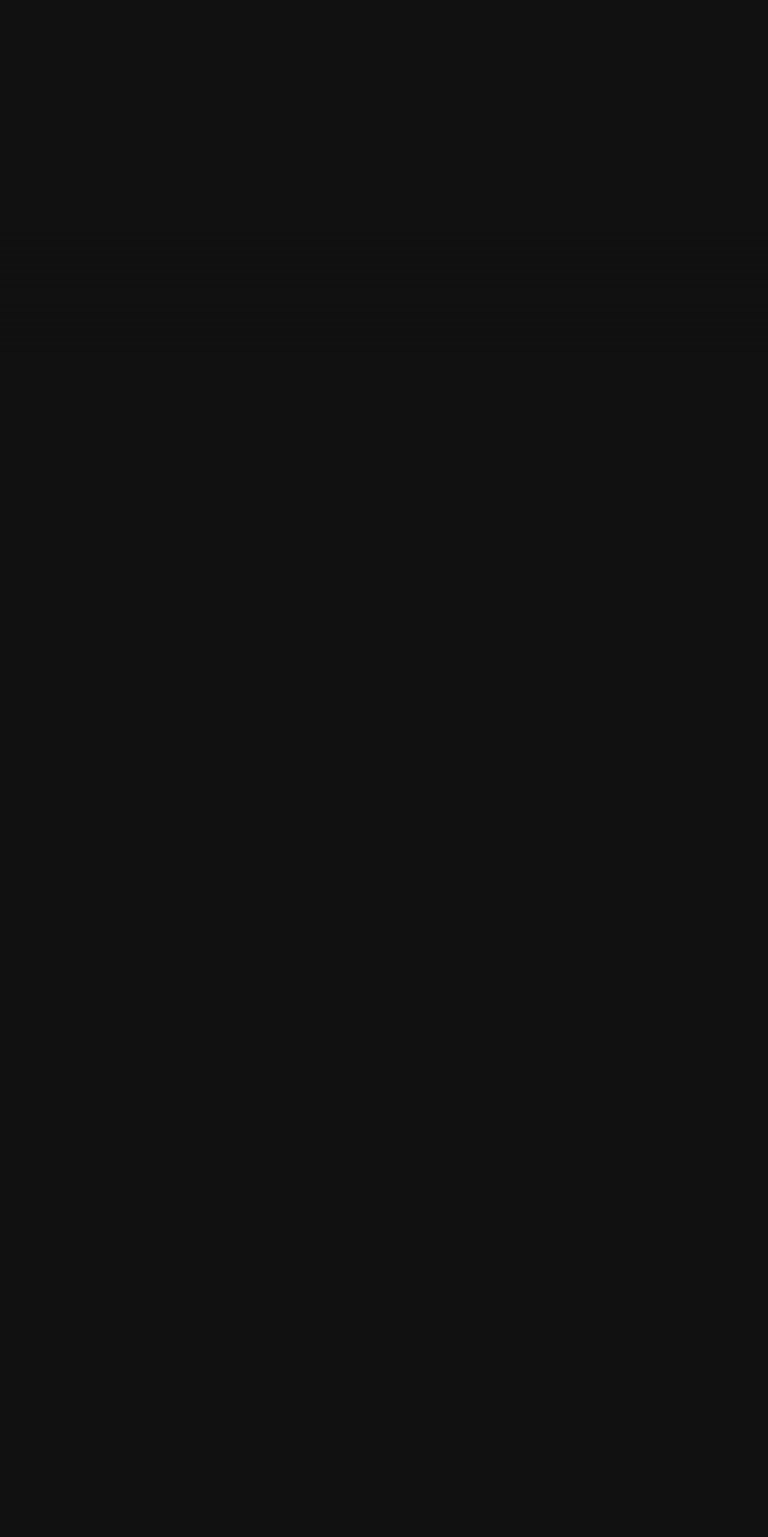
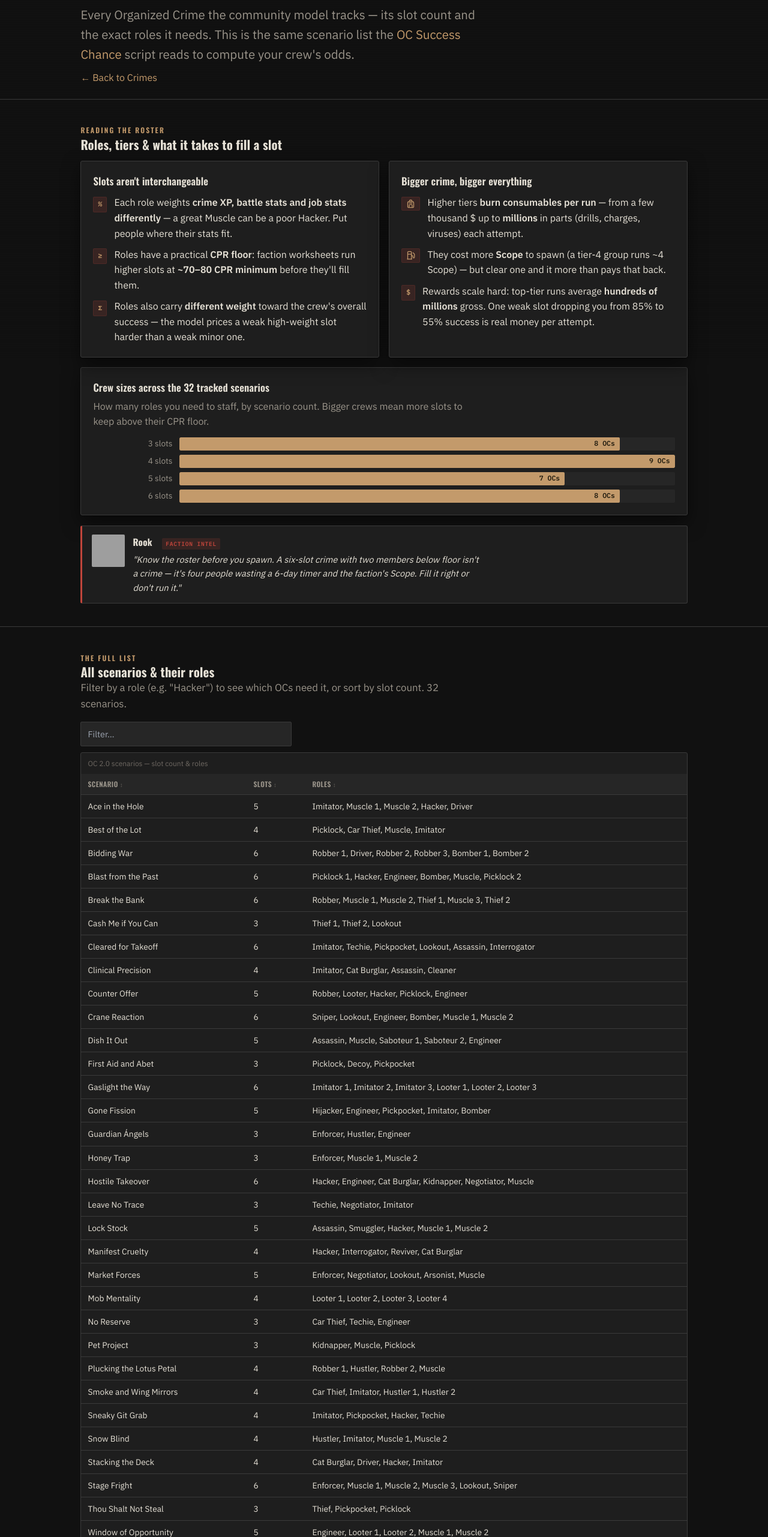
Before and after one commit to TORN-OWASP-Faction/Faction-Training-Playbook, a SvelteKit app: page /crimes/oc-scenarios in a window 1280 px wide. Before the commit this address had no page. Shown: the part 204-2766 px from the top of the page at 60% size. Before the commit the page ends 800 px from the top, so only its background shows below. Built offline with nearby package versions, Linux system fonts and the light colour scheme; grey boxes are pictures that could not be loaded.

Commit message:
Add OC scenarios reference page (32 crimes, slots & roles from TornProbability data); link from nav and crimes OC section

```diff
--- a/src/lib/Nav.svelte
+++ b/src/lib/Nav.svelte
@@ -13,6 +13,7 @@
   const crimes = [
     ['Overview', `${base}/crimes/`], ['How crimes work', `${base}/crimes/#how`],
     ['Build your nerve', `${base}/crimes/#nerve`], ['OC & faction', `${base}/crimes/#oc`],
+    ['OC scenarios', `${base}/crimes/oc-scenarios/`],
     ['— Data tables —', ''],
     ['Burglary', `${base}/crimes/burglary/`], ['Shoplifting', `${base}/crimes/shoplifting/`],
     ['Cracking', `${base}/crimes/cracking/`], ['Forgery', `${base}/crimes/forgery/`]
--- /dev/null
+++ b/src/lib/data/oc-scenarios.json
@@ -0,0 +1,169 @@
+{
+ "columns": [
+  "Scenario",
+  "Slots",
+  "Roles"
+ ],
+ "rows": [
+  [
+   "Ace in the Hole",
+   5,
+   "Imitator, Muscle 1, Muscle 2, Hacker, Driver"
+  ],
+  [
+   "Best of the Lot",
+   4,
+   "Picklock, Car Thief, Muscle, Imitator"
+  ],
+  [
+   "Bidding War",
+   6,
+   "Robber 1, Driver, Robber 2, Robber 3, Bomber 1, Bomber 2"
+  ],
+  [
+   "Blast from the Past",
+   6,
+   "Picklock 1, Hacker, Engineer, Bomber, Muscle, Picklock 2"
+  ],
+  [
+   "Break the Bank",
+   6,
+   "Robber, Muscle 1, Muscle 2, Thief 1, Muscle 3, Thief 2"
+  ],
+  [
+   "Cash Me if You Can",
+   3,
+   "Thief 1, Thief 2, Lookout"
+  ],
+  [
+   "Cleared for Takeoff",
+   6,
+   "Imitator, Techie, Pickpocket, Lookout, Assassin, Interrogator"
+  ],
+  [
+   "Clinical Precision",
+   4,
+   "Imitator, Cat Burglar, Assassin, Cleaner"
+  ],
+  [
+   "Counter Offer",
+   5,
+   "Robber, Looter, Hacker, Picklock, Engineer"
+  ],
+  [
+   "Crane Reaction",
+   6,
+   "Sniper, Lookout, Engineer, Bomber, Muscle 1, Muscle 2"
+  ],
+  [
+   "Dish It Out",
+   5,
+   "Assassin, Muscle, Saboteur 1, Saboteur 2, Engineer"
+  ],
+  [
+   "First Aid and Abet",
+   3,
+   "Picklock, Decoy, Pickpocket"
+  ],
+  [
+   "Gaslight the Way",
+   6,
+   "Imitator 1, Imitator 2, Imitator 3, Looter 1, Looter 2, Looter 3"
+  ],
+  [
+   "Gone Fission",
+   5,
+   "Hijacker, Engineer, Pickpocket, Imitator, Bomber"
+  ],
+  [
+   "Guardian Ángels",
+   3,
+   "Enforcer, Hustler, Engineer"
+  ],
+  [
+   "Honey Trap",
+   3,
+   "Enforcer, Muscle 1, Muscle 2"
+  ],
+  [
+   "Hostile Takeover",
+   6,
+   "Hacker, Engineer, Cat Burglar, Kidnapper, Negotiator, Muscle"
+  ],
+  [
+   "Leave No Trace",
+   3,
+   "Techie, Negotiator, Imitator"
+  ],
+  [
+   "Lock Stock",
+   5,
+   "Assassin, Smuggler, Hacker, Muscle 1, Muscle 2"
+  ],
+  [
+   "Manifest Cruelty",
+   4,
+   "Hacker, Interrogator, Reviver, Cat Burglar"
+  ],
+  [
+   "Market Forces",
+   5,
+   "Enforcer, Negotiator, Lookout, Arsonist, Muscle"
+  ],
+  [
+   "Mob Mentality",
+   4,
+   "Looter 1, Looter 2, Looter 3, Looter 4"
+  ],
+  [
+   "No Reserve",
+   3,
+   "Car Thief, Techie, Engineer"
+  ],
+  [
+   "Pet Project",
+   3,
+   "Kidnapper, Muscle, Picklock"
+  ],
+  [
+   "Plucking the Lotus Petal",
+   4,
+   "Robber 1, Hustler, Robber 2, Muscle"
+  ],
+  [
+   "Smoke and Wing Mirrors",
+   4,
+   "Car Thief, Imitator, Hustler 1, Hustler 2"
+  ],
+  [
+   "Sneaky Git Grab",
+   4,
+   "Imitator, Pickpocket, Hacker, Techie"
+  ],
+  [
+   "Snow Blind",
+   4,
+   "Hustler, Imitator, Muscle 1, Muscle 2"
+  ],
+  [
+   "Stacking the Deck",
+   4,
+   "Cat Burglar, Driver, Hacker, Imitator"
+  ],
+  [
+   "Stage Fright",
+   6,
+   "Enforcer, Muscle 1, Muscle 2, Muscle 3, Lookout, Sniper"
+  ],
+  [
+   "Thou Shalt Not Steal",
+   3,
+   "Thief, Pickpocket, Picklock"
+  ],
+  [
+   "Window of Opportunity",
+   5,
+   "Engineer, Looter 1, Looter 2, Muscle 1, Muscle 2"
+  ]
+ ]
+}
--- a/src/routes/crimes/+page.svelte
+++ b/src/routes/crimes/+page.svelte
@@ -227,7 +227,7 @@
       <div><div><span class="nm">Rook</span><span class="tag">Faction Intel</span></div>
         <p class="line">"Don't eyeball it. Run the <b>OC Success Chance</b> script on the crimes page — it takes every slot's number and shows you the crew's real odds, so we only spend Scope on crimes we'll actually clear."</p></div>
     </div>
-    <p class="note" style="margin-top:.9rem">Want the exact team number? The <a href="{base}/scripts/">OC Success Chance</a> userscript overlays it on every OC. Mechanics from the community Crimes 2.0 guides and the <a href="https://wiki.torn.com/wiki/Organized_Crime_2.0" target="_blank" rel="noopener">Torn wiki</a>; the checkpoint model is community-observed, so treat the chain as intuition, not an exact formula.</p>
+    <p class="note" style="margin-top:.9rem">Want the exact team number? The <a href="{base}/scripts/">OC Success Chance</a> userscript overlays it on every OC. See the <a href="{base}/crimes/oc-scenarios/">full OC scenario roster</a> for every crime's slots and roles. Mechanics from the community Crimes 2.0 guides and the <a href="https://wiki.torn.com/wiki/Organized_Crime_2.0" target="_blank" rel="noopener">Torn wiki</a>; the checkpoint model is community-observed, so treat the chain as intuition, not an exact formula.</p>
   </div>
 </div></section>
 
--- /dev/null
+++ b/src/routes/crimes/oc-scenarios/+page.svelte
@@ -0,0 +1,77 @@
+<script>
+  import { base } from '$app/paths';
+  import DataTable from '$lib/DataTable.svelte';
+  import Character from '$lib/Character.svelte';
+  import Icon from '$lib/Icon.svelte';
+  import data from '$lib/data/oc-scenarios.json';
+
+  // slot-count distribution across the 32 modelled scenarios
+  const dist = [3, 4, 5, 6].map((n) => ({
+    slots: n,
+    count: data.rows.filter((r) => r[1] === n).length
+  }));
+  const distMax = Math.max(...dist.map((d) => d.count));
+</script>
+
+<header class="hero"><div class="wrap">
+  <span class="eyebrow">Crimes 2.0 · data</span>
+  <h1>OC <em>scenarios</em></h1>
+  <p class="lede">Every Organized Crime the community model tracks — its slot count and the exact roles it needs. This is the same scenario list the <a href="{base}/scripts/">OC Success Chance</a> script reads to compute your crew's odds.</p>
+  <p style="margin-top:.6rem"><a href="{base}/crimes/#oc">← Back to Crimes</a></p>
+</div></header>
+
+<!-- HOW TO READ IT -->
+<section><div class="wrap">
+  <span class="eyebrow">Reading the roster</span>
+  <h2>Roles, tiers &amp; what it takes to fill a slot</h2>
+  <div class="grid2" style="margin-top:1rem">
+    <div class="card">
+      <h3>Slots aren't interchangeable</h3>
+      <ul class="rules" style="margin-top:.6rem">
+        <li><span class="k">%</span><div>Each role weights <b>crime XP, battle stats and job stats differently</b> — a great Muscle can be a poor Hacker. Put people where their stats fit.</div></li>
+        <li><span class="k">≥</span><div>Roles have a practical <b>CPR floor</b>: faction worksheets run higher slots at <b>~70–80 CPR minimum</b> before they'll fill them.</div></li>
+        <li><span class="k">Σ</span><div>Roles also carry <b>different weight</b> toward the crew's overall success — the model prices a weak high-weight slot harder than a weak minor one.</div></li>
+      </ul>
+    </div>
+    <div class="card">
+      <h3>Bigger crime, bigger everything</h3>
+      <ul class="rules" style="margin-top:.6rem">
+        <li><span class="k"><Icon name="backpack"/></span><div>Higher tiers <b>burn consumables per run</b> — from a few thousand $ up to <b>millions</b> in parts (drills, charges, viruses) each attempt.</div></li>
+        <li><span class="k"><Icon name="fuel"/></span><div>They cost more <b>Scope</b> to spawn (a tier-4 group runs ~4 Scope) — but clear one and it more than pays that back.</div></li>
+        <li><span class="k">$</span><div>Rewards scale hard: top-tier runs average <b>hundreds of millions</b> gross. One weak slot dropping you from 85% to 55% success is real money per attempt.</div></li>
+      </ul>
+    </div>
+  </div>
+
+  <div class="card" style="margin-top:1rem">
+    <h3>Crew sizes across the {data.rows.length} tracked scenarios</h3>
+    <p style="margin:.3em 0 .8rem;color:var(--muted)">How many roles you need to staff, by scenario count. Bigger crews mean more slots to keep above their CPR floor.</p>
+    <div class="bars">
+      {#each dist as d}
+        <div class="bar-row">
+          <div class="lbl">{d.slots} slots</div>
+          <div class="track"><div class="fill" style="width:{(d.count / distMax) * 100}%"><span class="v">{d.count} OCs</span></div></div>
+        </div>
+      {/each}
+    </div>
+  </div>
+
+  <Character variant="militia" name="Rook" tag="Faction Intel" initial="R" img="militia.png">
+    "Know the roster before you spawn. A six-slot crime with two members below floor isn't a crime — it's four people wasting a 6-day timer and the faction's Scope. Fill it right or don't run it."
+  </Character>
+</div></section>
+
+<!-- THE TABLE -->
+<section><div class="wrap">
+  <span class="eyebrow">The full list</span>
+  <h2>All scenarios &amp; their roles</h2>
+  <p class="lede">Filter by a role (e.g. "Hacker") to see which OCs need it, or sort by slot count. {data.rows.length} scenarios.</p>
+  <DataTable columns={data.columns} rows={data.rows} caption="OC 2.0 scenarios — slot count & roles" />
+</div></section>
+
+<footer><div class="wrap">
+  <strong>OC scenarios.</strong> Scenario list and role names from the
+  <a href="https://tornprobability.com" target="_blank" rel="noopener">TornProbability</a> model (used by the OC Success Chance script by Allenone [2033011]);
+  tier, CPR, item-burn and reward figures from community OC 2.0 worksheets and the
+  <a href="https://wiki.torn.com/wiki/Organized_Crime_2.0" target="_blank" rel="noopener">Torn wiki</a>. Part of the <a href="{base}/crimes/">Crimes 2.0 guide</a>. Torn adds and tweaks scenarios — treat this as a living snapshot.
+</div></footer>
```
